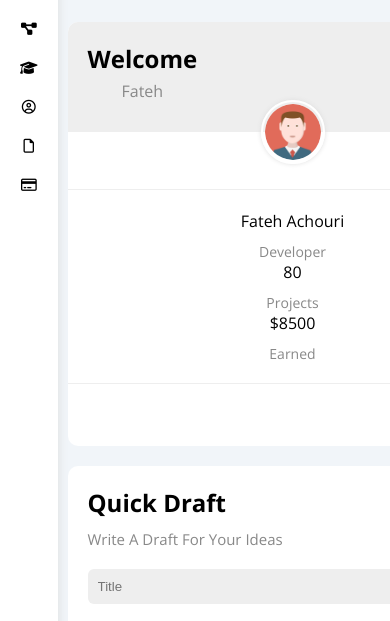
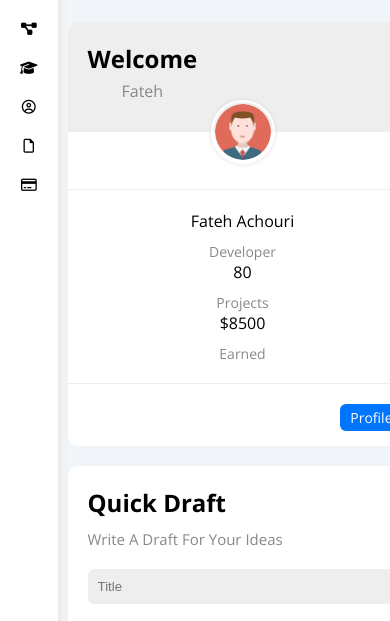
Before and after one commit to fatehachouri/stats-template, a plain HTML site: page index.html in a window 390 px wide. Shown: the part 148-769 px from the top of the page. Drawn offline with nearby package versions, Linux system fonts and the light colour scheme.

Commit message:
upload the design

```diff
--- a/css/main.css
+++ b/css/main.css
@@ -175,7 +175,7 @@ left: 0;
 }
 @media (max-width:767px){
     .wrapper{
-        grid-template-columns: minmax(450px, 1fr);
+        grid-template-columns: minmax(350px, 1fr);
         margin-left: 10px;
         margin-right: 10px;
     }
```
